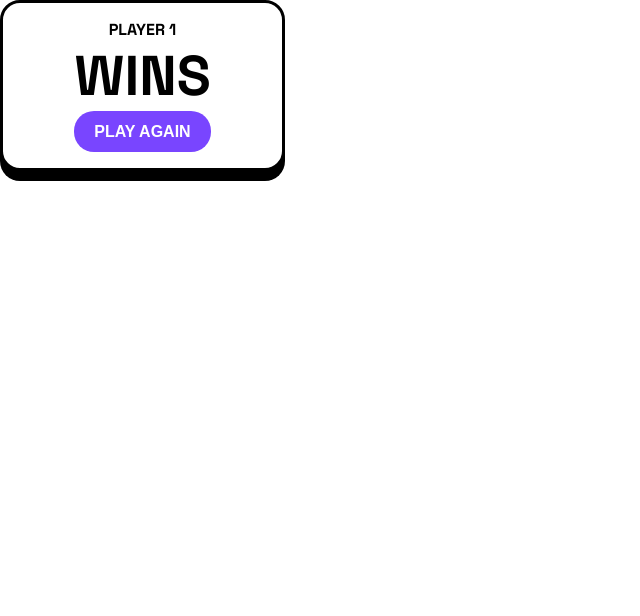
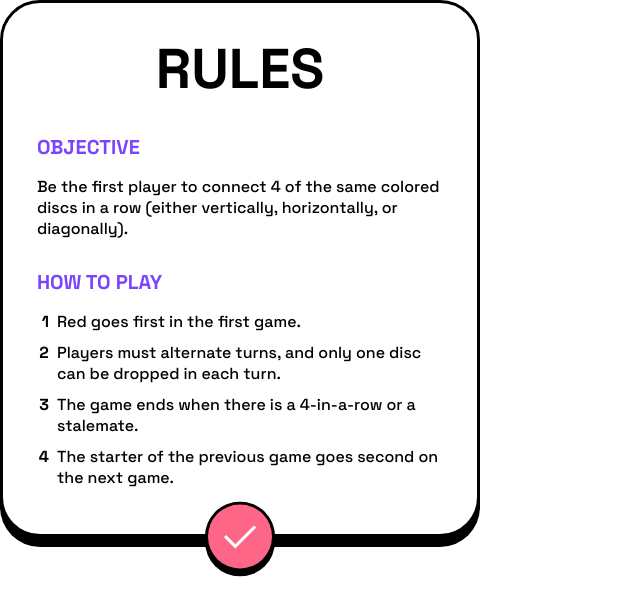
Before and after one commit to bartektricks/connect-four-fm, a React (Vite) app: page / in a window 1280 px wide. Shown: the top 616 px of the page, without its empty margins (0-640 px from the left). Built offline with nearby package versions, Linux system fonts and the light colour scheme.

Commit message:
Create RulesBlock component.

```diff
--- a/src/App.tsx
+++ b/src/App.tsx
@@ -1,10 +1,9 @@
-import WinBlock from "components/win-block/WinBlock";
-import Timer from "components/timer/Timer";
+import RulesBlock from "components/rules-block/RulesBlock";
 
 function App() {
   return (
     <div className="App">
-      <WinBlock />
+      <RulesBlock />
     </div>
   );
 }
--- a/src/components/circle-button/CircleButton.module.scss
+++ b/src/components/circle-button/CircleButton.module.scss
@@ -1,5 +1,8 @@
 .circleButton{
   display: inline-block;
+  background-color: transparent;
+  border: 0;
+  cursor: pointer;
 
   &:is(:hover, :focus) {
     .circleButtonSVGShadow {
--- a/src/components/circle-button/CircleButton.tsx
+++ b/src/components/circle-button/CircleButton.tsx
@@ -1,11 +1,12 @@
 import type { ComponentPropsWithoutRef } from "react";
 import style from "./CircleButton.module.scss";
 
-const CircleButton = (
-  props: Omit<ComponentPropsWithoutRef<"button">, "className">
-) => {
+const CircleButton = (props: ComponentPropsWithoutRef<"button">) => {
   return (
-    <button {...props} className={style.circleButton}>
+    <button
+      {...props}
+      className={`${style.circleButton} ${props.className || ""}`}
+    >
       <svg
         className={style.circleButtonSVG}
         width="70px"
--- /dev/null
+++ b/src/components/rules-block/RulesBlock.module.scss
@@ -0,0 +1,44 @@
+.rulesBlock {
+  position: relative;
+  max-width: 48rem;
+  padding: 3rem 3.4rem;
+}
+
+.title {
+  text-align: center;
+}
+
+.spacer {
+  margin-bottom: 3rem;
+}
+
+.coloredTitle {
+  --text-color: var(--purple);
+}
+
+.list {
+  display: flex;
+  flex-direction: column;
+  gap: 1rem;
+  padding: 0 0 0 2rem;
+  list-style: none;
+}
+
+.listItem::marker {
+  content: counter(list-item)"\a0\a0";
+  font-variant: inherit;
+  font-weight: 700;
+}
+
+.listItemText {
+  margin: 0;
+  font-weight: 500;
+}
+
+.button {
+  $half-box-shadow: 0.5rem;
+  position: absolute;
+  bottom: 0;
+  left: 50%;
+  transform: translate(-50%, calc(50% + #{$half-box-shadow}));
+}
--- /dev/null
+++ b/src/components/rules-block/RulesBlock.tsx
@@ -0,0 +1,50 @@
+import CircleButton from "components/circle-button/CircleButton";
+import Text from "components/text/Text";
+import sharedStyles from "styles/roundedBox.module.scss";
+import styles from "./RulesBlock.module.scss";
+
+const RulesBlock = () => {
+  return (
+    <div
+      className={`${sharedStyles.roundedBox} ${sharedStyles.large} ${styles.rulesBlock}`}
+    >
+      <Text
+        tag="h1"
+        type="large"
+        className={`${styles.title} ${styles.spacer}`}
+      >
+        Rules
+      </Text>
+      <Text type="small" className={styles.coloredTitle}>
+        Objective
+      </Text>
+      <p className={styles.spacer}>
+        Be the first player to connect 4 of the same colored discs in a row
+        (either vertically, horizontally, or diagonally).
+      </p>
+      <Text type="small" className={styles.coloredTitle}>
+        How to play
+      </Text>
+      <ol className={styles.list}>
+        <Rule>Red goes first in the first game.</Rule>
+        <Rule>
+          Players must alternate turns, and only one disc can be dropped in each
+          turn.
+        </Rule>
+        <Rule>The game ends when there is a 4-in-a-row or a stalemate.</Rule>
+        <Rule>
+          The starter of the previous game goes second on the next game.
+        </Rule>
+      </ol>
+      <CircleButton className={styles.button} />
+    </div>
+  );
+};
+
+const Rule = ({ children }: { children: string }) => (
+  <li className={styles.listItem}>
+    <p className={styles.listItemText}>{children}</p>
+  </li>
+);
+
+export default RulesBlock;
```
